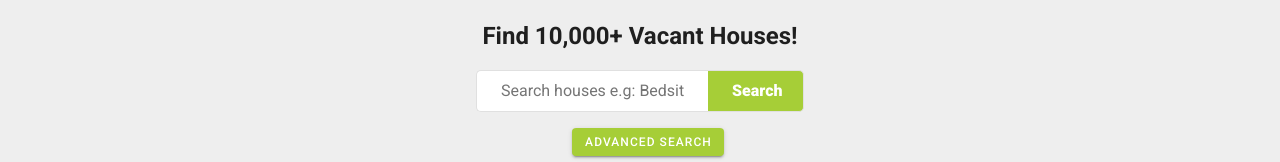
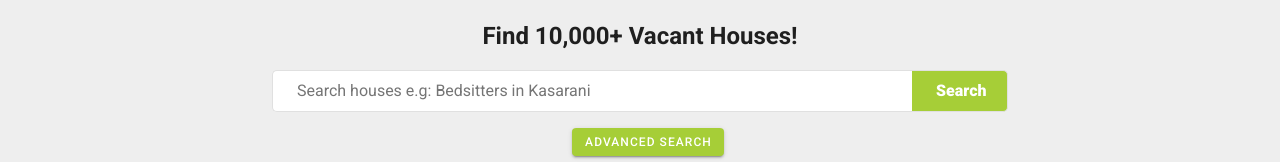
Before and after one commit to dendroid3/rentersHubTenant, a Nuxt app: page / in a window 1280 px wide. Shown: the part 126-288 px from the top of the page. Built offline with nearby package versions, Linux system fonts and the light colour scheme; no server answers.

Commit message:
Correct simple search

```diff
--- a/components/home/HomeSearchBlock.vue
+++ b/components/home/HomeSearchBlock.vue
@@ -7,13 +7,13 @@
       </h1>
     </v-row>
     <v-row class="no-gutters text--center align-center d-flex justify-center">
-      <h2 class="my-4">
+      <h2 class="my-4 text-center">
         {{ 'Find ' + numberOfProperties + '+ Vacant Houses!' }}
       </h2>
     </v-row>
     <v-row class="no-gutters text--center align-center d-flex justify-center">
       <input v-model="simpleSearchKeywords" class="search-input" placeholder="Search houses e.g: Bedsitters in Kasarani">
-      <button class="search-button white--text" @click="simpleSearchSubmit">
+      <button class="search-button white--text d-flex" @click="simpleSearchSubmit">
         <span v-if="!isSimpleSeaching">
           Search
         </span>
@@ -437,6 +437,7 @@ export default {
         background-color: white;
         padding: 0 1.5rem;
         line-height: 2.5rem;
+        width: 50vw;
     }
 
     .search-input:focus{
```
